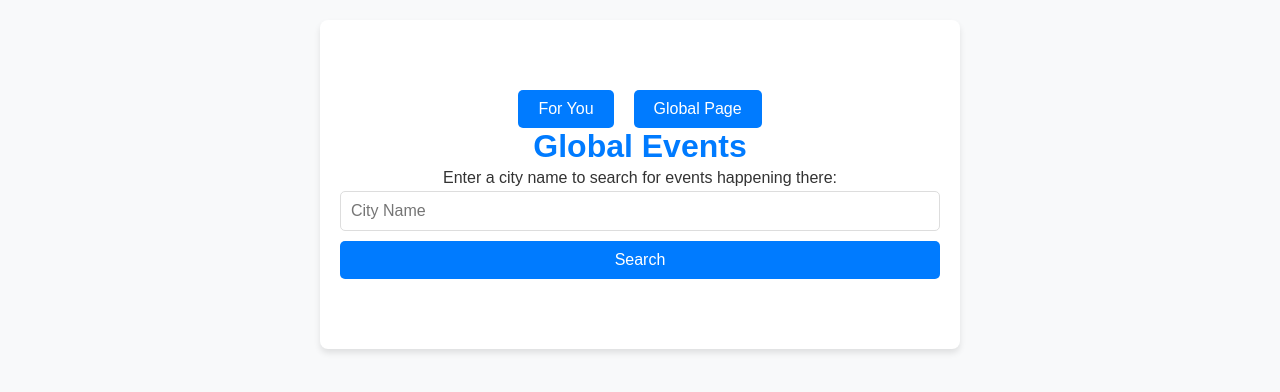
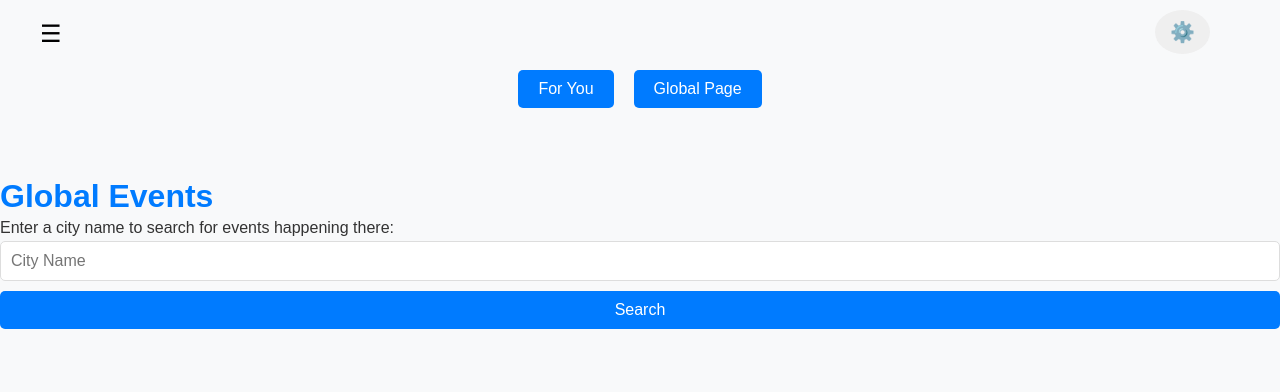
Before and after one commit to rayfould/Ventaura, a React (Create React App) app in the folder frontend/: page /global-page in a window 1280 px wide. Shown: the top 392 px of the page. Built offline with nearby package versions, Linux system fonts and the light colour scheme.

Commit message:
Updated Frontend
Added settings page and integrated with all pages, updated UI for all pages

```diff
--- a/frontend/src/App.js
+++ b/frontend/src/App.js
@@ -11,6 +11,7 @@ import AddEvent from "./components/AddEvent";
 import Canceled from './components/Canceled.jsx';
 import Success from './components/Success.jsx';
 import Checkout from './components/Checkout.jsx';
+import Settings from "./components/Settings.js";
 import "./styles.css";
 
 function App() {
@@ -28,6 +29,7 @@ function App() {
         <Route path="/Checkout" element={<Checkout />} />
         <Route path="/success.html" element={<Success />} />
         <Route path="/canceled.html" element={<Canceled />} />
+        <Route path="/settings" element={<Settings />} />
       </Routes>
     </Router>
   );
--- a/frontend/src/components/AboutUs.js
+++ b/frontend/src/components/AboutUs.js
@@ -1,7 +1,56 @@
-import React from "react";
+import React, { useState } from "react";
+import { Link, useNavigate } from "react-router-dom";
 import "../styles.css"; // Import the global CSS
 
-const AboutUs = () => (
+const AboutUs = () => {
+  const [isSidebarOpen, setIsSidebarOpen] = useState(false);
+  const navigate = useNavigate();
+
+  const handleManualLogout = () => {
+    // Handle logout logic here (optional, based on your app's requirements)
+    alert("Logged out (logout logic not implemented).");
+    navigate("/login");
+  };
+
+  return (
+    <div>
+      {/* Header */}
+      <header className="header">
+        <button
+          className="sidebar-button"
+          onClick={() => setIsSidebarOpen(!isSidebarOpen)}
+        >
+          ☰
+        </button>
+        {/* Settings Icon Button */}
+        <button
+          className="settings-button"
+          onClick={() => navigate("/settings")}
+        >
+          ⚙️
+        </button>
+      </header>
+
+      {/* Sidebar */}
+      <div className={`sidebar ${isSidebarOpen ? "open" : ""}`}>
+        <button className="close-sidebar" onClick={() => setIsSidebarOpen(false)}>
+          X
+        </button>
+        <Link to="/about-us" className="sidebar-link">
+          About Us
+        </Link>
+        <Link to="/contact-us" className="sidebar-link">
+          Contact Us
+        </Link>
+        <Link to="/post-event-page" className="sidebar-link">
+          Post An Event
+        </Link>
+        <Link className="sidebar-link" onClick={handleManualLogout}>
+          Logout
+        </Link>
+      </div>
+
+      {/* Main Content */}
       <div className="container">
         <h2>About Us</h2>
         <p>
@@ -10,6 +59,8 @@ const AboutUs = () => (
           your preferences and location.
         </p>
       </div>
+    </div>
   );
+};
 
 export default AboutUs;
--- a/frontend/src/components/ContactUs.js
+++ b/frontend/src/components/ContactUs.js
@@ -1,11 +1,62 @@
-import React from "react";
+import React, { useState } from "react";
+import { Link, useNavigate } from "react-router-dom";
 import "../styles.css"; // Import the global CSS
 
-const ContactUs = () => (
-  <div className="container">
-    <h2>Contact Us</h2>
-    <p>For support or inquiries, email us at support@ventaura.com.</p>
-  </div>
-);
+const ContactUs = () => {
+  const [isSidebarOpen, setIsSidebarOpen] = useState(false);
+  const navigate = useNavigate();
+
+  const handleManualLogout = () => {
+    // Handle logout logic here (optional, based on your app's requirements)
+    alert("Logged out (logout logic not implemented).");
+    navigate("/login");
+  };
+
+  return (
+    <div>
+      {/* Header */}
+      <header className="header">
+        <button
+          className="sidebar-button"
+          onClick={() => setIsSidebarOpen(!isSidebarOpen)}
+        >
+          ☰
+        </button>
+        {/* Settings Icon Button */}
+        <button
+          className="settings-button"
+          onClick={() => navigate("/settings")}
+        >
+          ⚙️
+        </button>
+      </header>
+
+      {/* Sidebar */}
+      <div className={`sidebar ${isSidebarOpen ? "open" : ""}`}>
+        <button className="close-sidebar" onClick={() => setIsSidebarOpen(false)}>
+          X
+        </button>
+        <Link to="/about-us" className="sidebar-link">
+          About Us
+        </Link>
+        <Link to="/contact-us" className="sidebar-link">
+          Contact Us
+        </Link>
+        <Link to="/post-event-page" className="sidebar-link">
+          Post An Event
+        </Link>
+        <Link className="sidebar-link" onClick={handleManualLogout}>
+          Logout
+        </Link>
+      </div>
+
+      {/* Main Content */}
+      <div className="container">
+        <h2>Contact Us</h2>
+        <p>For support or inquiries, email us at support@ventaura.com.</p>
+      </div>
+    </div>
+  );
+};
 
 export default ContactUs;
--- a/frontend/src/components/GlobalPage.js
+++ b/frontend/src/components/GlobalPage.js
@@ -1,14 +1,14 @@
 import React, { useState } from "react";
-import { Link } from "react-router-dom";
-import { useLocation, useNavigate } from "react-router-dom";
+import { Link, useNavigate } from "react-router-dom";
 import axios from "axios";
 import "../styles.css";
 
 const GlobalPage = () => {
-  const userId = localStorage.getItem("userId"); // Retrieve userId from localStorage or session
+  const userId = localStorage.getItem("userId");
   const [city, setCity] = useState("");
   const [events, setEvents] = useState([]);
   const [message, setMessage] = useState("");
+  const [isSidebarOpen, setIsSidebarOpen] = useState(false);
   const navigate = useNavigate();
 
   const handleCityChange = (e) => {
@@ -16,16 +16,13 @@ const GlobalPage = () => {
   };
 
   const handleSearch = async (e) => {
-
-    const userId = localStorage.getItem("userId");
-
     if (!userId) {
       setMessage("User is not logged in.");
       navigate("/login");
       return;
     }
 
-    e.preventDefault(); // Prevent page reload
+    e.preventDefault();
     if (!city.trim()) {
       setMessage("Please enter a city name.");
       return;
@@ -34,12 +31,11 @@ const GlobalPage = () => {
     try {
       const response = await axios.get(
         `http://localhost:5152/api/global-events/search`,
-        { params: { city, userId } } // Pass the city and userId
+        { params: { city, userId } }
       );
 
       setEvents(response.data.events || []);
       setMessage(response.data.Message || "Events fetched successfully.");
-
     } catch (error) {
       if (error.response) {
         setMessage(error.response.data.Message || "Error fetching events.");
@@ -49,8 +45,57 @@ const GlobalPage = () => {
     }
   };
 
+  const handleManualLogout = async () => {
+    try {
+      await axios.post(
+        `http://localhost:5152/api/combined-events/logout?userId=${userId}`
+      );
+
+      localStorage.removeItem("userId");
+      alert("Logged out successfully.");
+      navigate("/login");
+    } catch (error) {
+      alert("An error occurred while logging out.");
+    }
+  };
+
   return (
-    <div className="container">
+    <div>
+      {/* Header */}
+      <header className="header">
+        <button
+          className="sidebar-button"
+          onClick={() => setIsSidebarOpen(!isSidebarOpen)}
+        >
+          ☰
+        </button>
+        {/* Settings Icon Button */}
+        <button
+          className="settings-button"
+          onClick={() => navigate("/settings")}
+        >
+          ⚙️
+        </button>
+      </header>
+
+      {/* Sidebar */}
+      <div className={`sidebar ${isSidebarOpen ? "open" : ""}`}>
+        <button className="close-sidebar" onClick={() => setIsSidebarOpen(false)}>
+          X
+        </button>
+        <Link to="/about-us" className="sidebar-link">
+          About Us
+        </Link>
+        <Link to="/contact-us" className="sidebar-link">
+          Contact Us
+        </Link>
+        <Link to="/post-event-page" className="sidebar-link">
+          Post An Event
+        </Link>
+        <Link className="sidebar-link" onClick={handleManualLogout}>
+          Logout
+        </Link>
+      </div>
 
       {/* Centered Buttons */}
       <div className="center-buttons-container">
@@ -62,7 +107,8 @@ const GlobalPage = () => {
         </button>
       </div>
 
-      {/* Content */}
+      {/* Main Content */}
+      <div className="home-container">
         <h1>Global Events</h1>
         <p>Enter a city name to search for events happening there:</p>
         <form onSubmit={handleSearch}>
@@ -88,10 +134,7 @@ const GlobalPage = () => {
                 <strong>Location:</strong> {event.location}
               </p>
               <p>
-              <strong>Start:</strong>{" "}
-              {event.start
-                ? new Date(event.start).toLocaleString()
-                : "N/A"}
+                <strong>Start:</strong> {event.start ? new Date(event.start).toLocaleString() : "N/A"}
               </p>
               <p>
                 <strong>Source:</strong> {event.source}
@@ -100,14 +143,10 @@ const GlobalPage = () => {
                 <strong>Type:</strong> {event.type}
               </p>
               <p>
-              <strong>Price:</strong>{" "}
-              {event.currencyCode && event.amount
-                ? `${event.currencyCode} ${event.amount}`
-                : "Free"}
+                <strong>Price:</strong> {event.currencyCode && event.amount ? `${event.currencyCode} ${event.amount}` : "Free"}
               </p>
               <p>
-              <strong>Distance:</strong>{" "}
-              {event.distance ? `${event.distance.toFixed(2)} km` : "N/A"}
+                <strong>Distance:</strong> {event.distance ? `${event.distance.toFixed(2)} km` : "N/A"}
               </p>
               <a
                 href={event.url}
@@ -121,6 +160,7 @@ const GlobalPage = () => {
           ))}
         </div>
       </div>
+    </div>
   );
 };
 
--- /dev/null
+++ b/frontend/src/components/Settings.js
@@ -0,0 +1,115 @@
+import React, { useState, useEffect } from "react";
+import axios from "axios";
+import "../styles.css"; // Import the global CSS
+import { useNavigate } from "react-router-dom"; // Import useNavigate hook
+
+const Settings = () => {
+  const [userData, setUserData] = useState({
+    email: "",
+    firstName: "",
+    lastName: "",
+  });
+  const [message, setMessage] = useState("");
+  const navigate = useNavigate(); // Initialize navigate hook
+
+  useEffect(() => {
+    // Fetch the user's existing data when the component mounts
+    const fetchUserData = async () => {
+      try {
+        const userId = localStorage.getItem("userId"); // Retrieve userId from localStorage
+        if (userId) {
+          const response = await axios.get(
+            `http://localhost:5152/api/users/get-user-data?userId=${userId}`
+          );
+          setUserData({
+            email: response.data.email || "",
+            firstName: response.data.firstName || "",
+            lastName: response.data.lastName || "",
+          });
+        } else {
+          setMessage("User not found. Please log in again.");
+          navigate("/login"); // Redirect to login if userId is not found
+        }
+      } catch (error) {
+        console.error("Error fetching user data:", error);
+        setMessage("Error fetching user data. Please try again later.");
+      }
+    };
+
+    fetchUserData();
+  }, [navigate]);
+
+  const handleChange = (e) => {
+    setUserData({ ...userData, [e.target.name]: e.target.value });
+  };
+
+  const handleSubmit = async (e) => {
+    e.preventDefault();
+    try {
+      const userId = localStorage.getItem("userId"); // Retrieve userId from localStorage
+
+      const response = await axios.post(
+        `http://localhost:5152/api/users/update-user-data?userId=${userId}`,
+        userData
+      );
+
+      setMessage(response.data.Message || "User data updated successfully.");
+    } catch (error) {
+      if (error.response) {
+        setMessage(error.response.data.Message || "Error updating user data.");
+      } else {
+        setMessage("An error occurred while updating data. Please try again.");
+      }
+    }
+  };
+
+  return (
+    <div className="container">
+      <header className="header">
+        <button
+          className="sidebar-button"
+          onClick={() => navigate("/for-you")}
+        >
+          Back
+        </button>
+      </header>
+
+      <h2>Settings</h2>
+      <form onSubmit={handleSubmit} className="form">
+        <input
+          type="email"
+          name="email"
+          placeholder="Email"
+          value={userData.email}
+          onChange={handleChange}
+          className="form-input"
+          required
+        />
+        <input
+          type="text"
+          name="firstName"
+          placeholder="First Name"
+          value={userData.firstName}
+          onChange={handleChange}
+          className="form-input"
+          required
+        />
+        <input
+          type="text"
+          name="lastName"
+          placeholder="Last Name"
+          value={userData.lastName}
+          onChange={handleChange}
+          className="form-input"
+          required
+        />
+        <button type="submit" className="form-button">
+          Update Settings
+        </button>
+      </form>
+      {message && <p className="message">{message}</p>}
+    </div>
+  );
+};
+
+export default Settings;
--- a/frontend/src/styles.css
+++ b/frontend/src/styles.css
@@ -492,3 +492,20 @@ button[type="submit"]:not(:disabled):hover {
     border-color: #007bff;
     box-shadow: 0 0 5px rgba(0, 123, 255, 0.5);
 }
+
+.settings-button {
+    position: absolute;
+    top: 10px;
+    right: 70px; /* Position it next to the sidebar button */
+    padding: 10px 15px;
+    color: white;
+    border: none;
+    border-radius: 50%;
+    cursor: pointer;
+    font-size: 20px;
+    z-index: 1002;
+  }
+
+  .settings-button:hover {
+    background-color: #0056b3; /* Darker blue on hover */
+  }
```
Also changed, not shown: frontend/src/components/ForYou.js (+9 -2 lines), 24 other files (tests, documents, lock files or other folders). Lines whose indentation alone changed are shown as unchanged.
